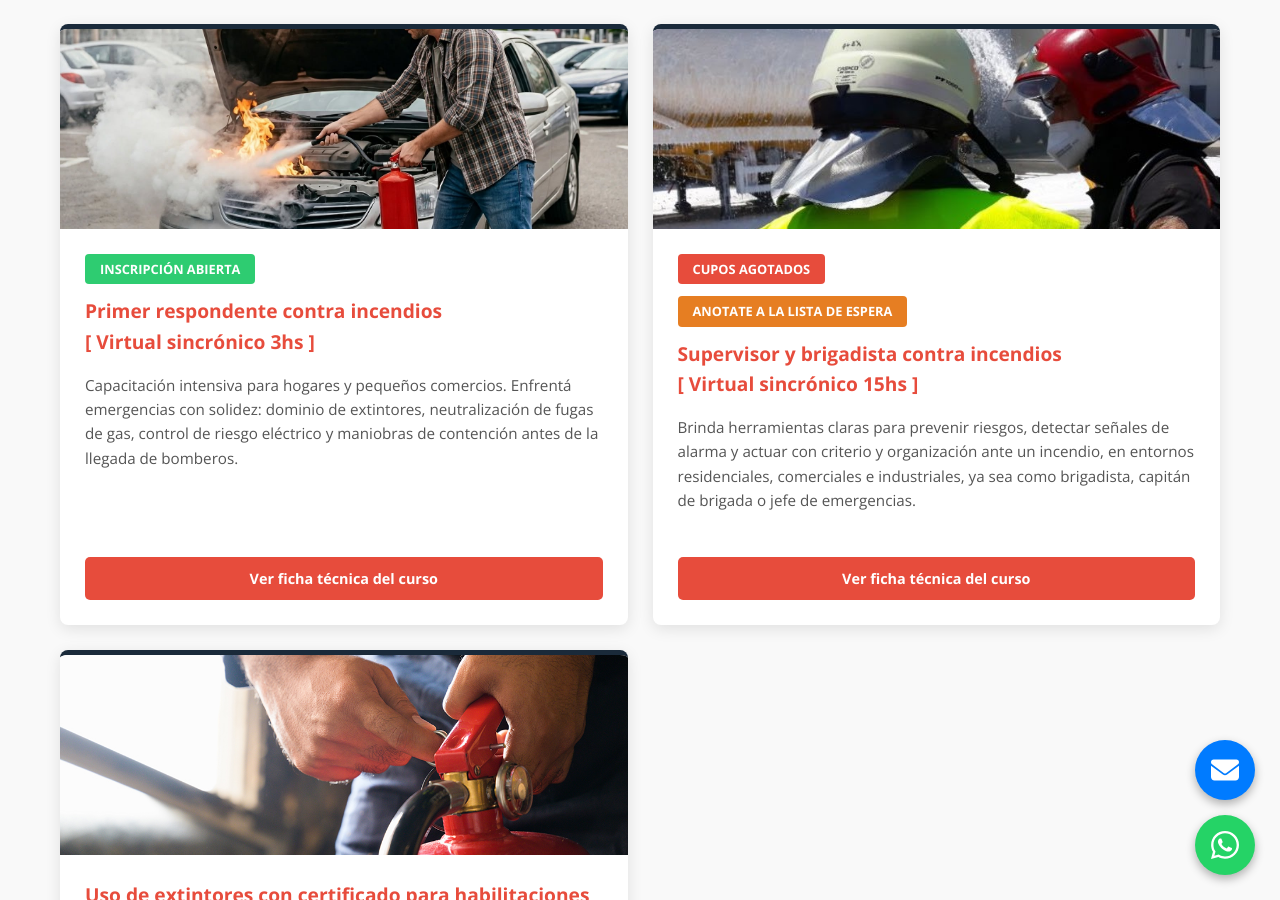
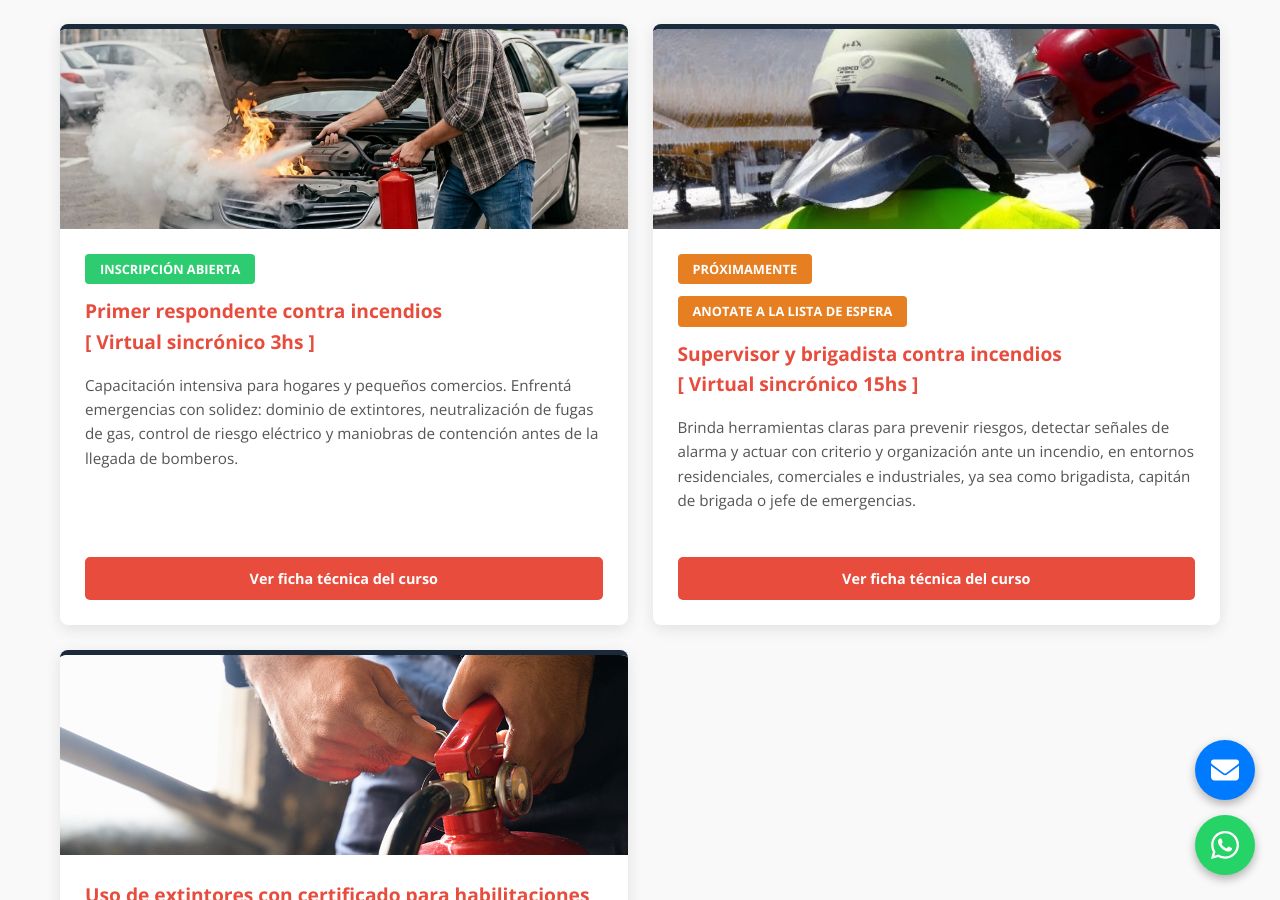
Before and after one commit to martov1/EDSI-nuevo-sitio, a Jekyll site: the page built from capacitacion-particulares.html, in a window 1280 px wide and 900 px high, scrolled down 410 px. Built offline with Jekyll 4.4.1, drawn with Linux system fonts in a browser that asks for light colours; some of the changed lines change nothing that is shown.

Commit message:
saque cupo lleno del curso de brigadista, en preparacion para proximo curso

```diff
--- a/_config.yml
+++ b/_config.yml
@@ -81,7 +81,7 @@ brigadista:
     spreadsheet_id: "1rIE5dT2raFRLX7lyB_Qi-8IOVoq0cvr4slU7fDrJREs"
     capacidad_maxima: 20
     inscripciones_abiertas: false
-    mostrar-cupo-lleno: true
+    mostrar-cupo-lleno: false
     lista_de_espera_habilitada: true
     lista_espera_url: "https://docs.google.com/forms/d/1vwfwxOaQEalC5_Fptah1RSoFxVQztxksaZ6oJGMRVeY"
 
```
